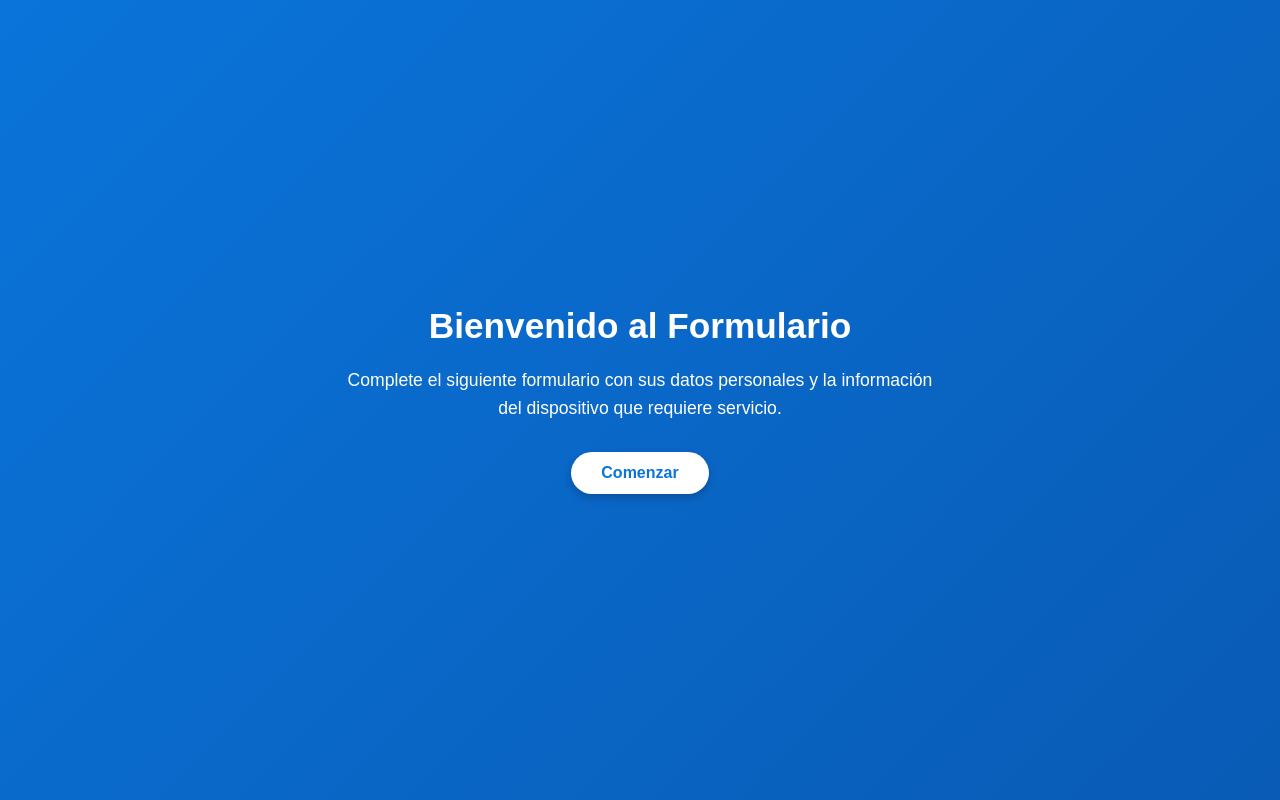
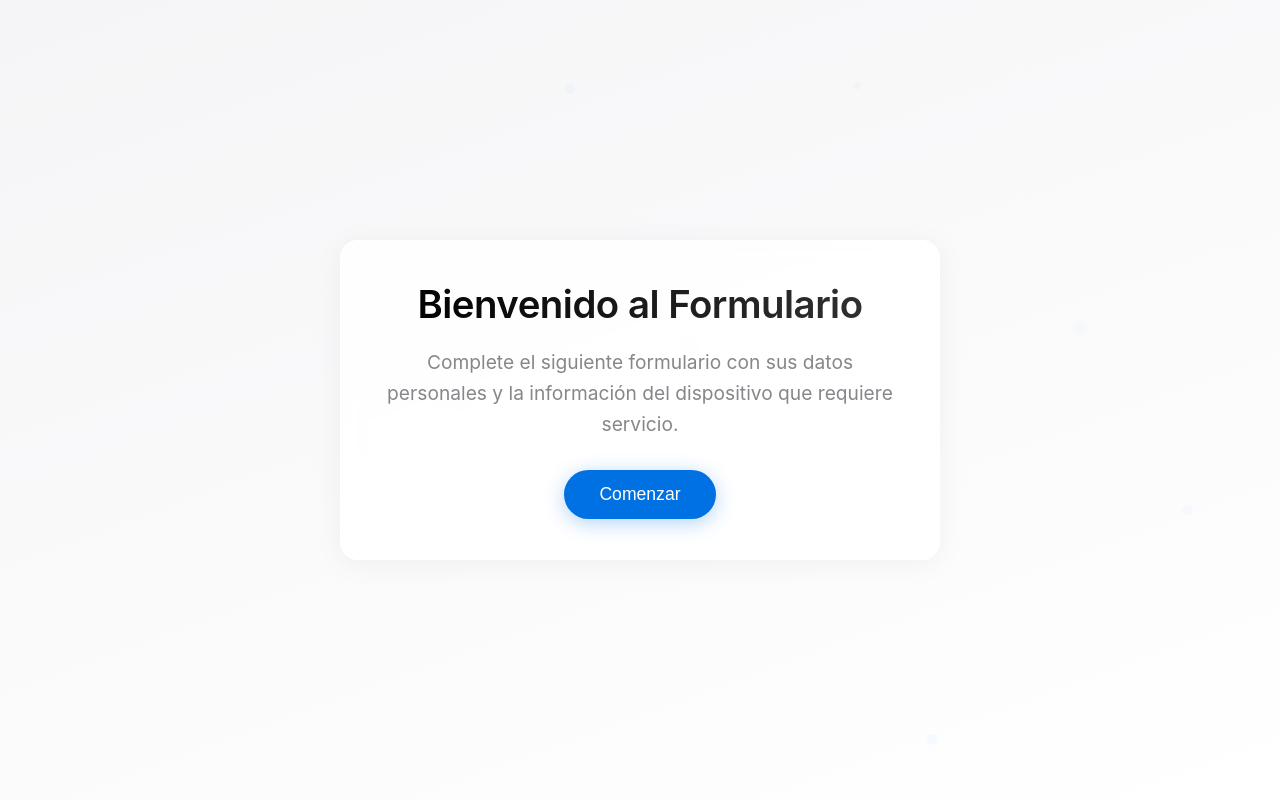
Before and after one commit to reipnaej06/Expert, a plain HTML site: page index.html in a window 1280 px wide. Drawn offline with Linux system fonts and the light colour scheme.

Commit message:
Update index.html
modificacion de estetica, colores, animacion

```diff
--- a/index.html
+++ b/index.html
@@ -13,11 +13,12 @@
     }
 
     body {
-      font-family: Arial, sans-serif;
+      font-family: -apple-system, BlinkMacSystemFont, 'Segoe UI', Roboto, Helvetica, Arial, sans-serif;
       overflow-x: hidden;
+      -webkit-font-smoothing: antialiased;
     }
 
-    /* Página de bienvenida */
+    /* Página de bienvenida - Estilo Apple */
     #welcomePage {
       position: fixed;
       top: 0;
@@ -28,39 +29,129 @@
       flex-direction: column;
       justify-content: center;
       align-items: center;
-      background: linear-gradient(135deg, #0a74da 0%, #095bb5 100%);
-      color: white;
+      background: linear-gradient(160deg, #f5f5f7 0%, #ffffff 100%);
+      color: #1d1d1f;
       z-index: 1000;
       padding: 20px;
       text-align: center;
+      opacity: 0;
+      transform: translateY(20px);
+      animation: fadeIn 0.8s cubic-bezier(0.22, 0.61, 0.36, 1) forwards;
+    }
+
+    @keyframes fadeIn {
+      to {
+        opacity: 1;
+        transform: translateY(0);
+      }
     }
 
     .welcome-content {
       max-width: 600px;
+      padding: 40px;
+      background-color: rgba(255, 255, 255, 0.85);
+      border-radius: 18px;
+      backdrop-filter: blur(10px);
+      box-shadow: 0 4px 30px rgba(0, 0, 0, 0.05);
+      border: 1px solid rgba(255, 255, 255, 0.3);
     }
 
     .welcome-title {
-      font-size: 2.2rem;
+      font-size: 2.4rem;
       margin-bottom: 20px;
+      font-weight: 600;
+      letter-spacing: -0.5px;
+      background: linear-gradient(90deg, #000000, #333333);
+      -webkit-background-clip: text;
+      -webkit-text-fill-color: transparent;
     }
 
     .welcome-text {
-      font-size: 1.1rem;
+      font-size: 1.2rem;
       margin-bottom: 30px;
       line-height: 1.6;
+      color: #86868b;
+      font-weight: 400;
     }
 
     .next-button {
-      background-color: white;
-      color: #0a74da;
-      padding: 12px 30px;
-      font-size: 1rem;
+      background-color: #0071e3;
+      color: white;
+      padding: 14px 35px;
+      font-size: 1.1rem;
       border: none;
       border-radius: 50px;
       cursor: pointer;
-      transition: all 0.3s;
-      font-weight: bold;
-      box-shadow: 0 4px 8px rgba(0,0,0,0.2);
+      transition: all 0.3s cubic-bezier(0.25, 0.1, 0.25, 1);
+      font-weight: 500;
+      box-shadow: 0 4px 20px rgba(0, 113, 227, 0.3);
+      position: relative;
+      overflow: hidden;
+    }
+
+    .next-button:hover {
+      background-color: #0077ed;
+      transform: translateY(-2px);
+      box-shadow: 0 6px 25px rgba(0, 113, 227, 0.4);
+    }
+
+    .next-button:active {
+      transform: translateY(0);
+      box-shadow: 0 4px 15px rgba(0, 113, 227, 0.3);
+    }
+
+    .next-button::after {
+      content: "";
+      position: absolute;
+      top: 50%;
+      left: 50%;
+      width: 5px;
+      height: 5px;
+      background: rgba(255, 255, 255, 0.5);
+      opacity: 0;
+      border-radius: 100%;
+      transform: scale(1, 1) translate(-50%, -50%);
+      transform-origin: 50% 50%;
+    }
+
+    .next-button:focus:not(:active)::after {
+      animation: ripple 0.6s ease-out;
+    }
+
+    @keyframes ripple {
+      0% {
+        transform: scale(0, 0);
+        opacity: 0.5;
+      }
+      100% {
+        transform: scale(20, 20);
+        opacity: 0;
+      }
+    }
+
+    /* Apple-like floating dots decoration */
+    .dots-decoration {
+      position: absolute;
+      width: 100%;
+      height: 100%;
+      pointer-events: none;
+      z-index: -1;
+    }
+
+    .dot {
+      position: absolute;
+      background: rgba(0, 122, 255, 0.1);
+      border-radius: 50%;
+      animation: float 15s infinite linear;
+    }
+
+    @keyframes float {
+      0% {
+        transform: translateY(0) rotate(0deg);
+      }
+      100% {
+        transform: translateY(-100vh) rotate(360deg);
+      }
     }
 
     /* Página del formulario */
@@ -72,10 +163,16 @@
     }
 
     .form-header {
-      background-color: #0a74da;
-      color: white;
-      padding: 12px;
+      background-color: #f5f5f7;
+      color: #1d1d1f;
+      padding: 15px;
       text-align: center;
+      border-bottom: 1px solid #d2d2d7;
+    }
+
+    .form-header h1 {
+      font-weight: 500;
+      font-size: 1.4rem;
     }
 
     /* Contenedor del PDF - ¡AJUSTE CLAVE! */
@@ -97,36 +194,50 @@
       bottom: 0;
       left: 0;
       right: 0;
-      background: white;
-      padding: 10px;
+      background: #f5f5f7;
+      padding: 15px;
       display: flex;
       justify-content: center;
       gap: 15px;
-      box-shadow: 0 -2px 10px rgba(0,0,0,0.1);
+      border-top: 1px solid #d2d2d7;
     }
 
     .action-button {
-      padding: 8px 20px;
-      border-radius: 4px;
+      padding: 10px 25px;
+      border-radius: 50px;
       border: none;
       cursor: pointer;
-      font-weight: bold;
+      font-weight: 500;
+      font-size: 0.95rem;
+      transition: all 0.3s cubic-bezier(0.25, 0.1, 0.25, 1);
     }
 
     .print-button {
-      background-color: #0a74da;
+      background-color: #0071e3;
       color: white;
     }
 
+    .print-button:hover {
+      background-color: #0077ed;
+    }
+
     .back-button {
-      background-color: #f0f0f0;
-      color: #333;
+      background-color: transparent;
+      color: #0071e3;
+      border: 1px solid #d2d2d7;
+    }
+
+    .back-button:hover {
+      background-color: rgba(0, 113, 227, 0.1);
     }
   </style>
 </head>
 <body>
   <!-- Página de bienvenida -->
   <div id="welcomePage">
+    <!-- Decoración de puntos flotantes -->
+    <div class="dots-decoration" id="dotsContainer"></div>
+
     <div class="welcome-content">
       <h1 class="welcome-title">Bienvenido al Formulario</h1>
       <p class="welcome-text">
@@ -157,16 +268,50 @@
   </div>
 
   <script>
+    // Crear puntos decorativos
+    function createDots() {
+      const container = document.getElementById('dotsContainer');
+      const dotCount = 12;
+
+      for (let i = 0; i < dotCount; i++) {
+        const dot = document.createElement('div');
+        dot.className = 'dot';
+
+        // Tamaño aleatorio entre 5 y 15px
+        const size = Math.random() * 10 + 5;
+        dot.style.width = `${size}px`;
+        dot.style.height = `${size}px`;
+
+        // Posición aleatoria
+        dot.style.left = `${Math.random() * 100}%`;
+        dot.style.top = `${Math.random() * 100}%`;
+
+        // Opacidad aleatoria
+        dot.style.opacity = Math.random() * 0.4 + 0.1;
+
+        // Animación diferente para cada punto
+        dot.style.animationDuration = `${Math.random() * 10 + 10}s`;
+        dot.style.animationDelay = `${Math.random() * 5}s`;
+
+        container.appendChild(dot);
+      }
+    }
+
     // Mostrar formulario (oculta bienvenida)
     function showForm() {
-      document.getElementById('welcomePage').style.display = 'none';
-      document.getElementById('formPage').style.display = 'flex';
+      document.getElementById('welcomePage').style.opacity = '1';
+      document.getElementById('welcomePage').style.animation = 'fadeOut 0.5s ease forwards';
+      setTimeout(() => {
+        document.getElementById('welcomePage').style.display = 'none';
+        document.getElementById('formPage').style.display = 'flex';
+      }, 500);
     }
 
     // Volver a bienvenida (oculta formulario)
     function showWelcome() {
       document.getElementById('formPage').style.display = 'none';
       document.getElementById('welcomePage').style.display = 'flex';
+      document.getElementById('welcomePage').style.animation = 'fadeIn 0.8s cubic-bezier(0.22, 0.61, 0.36, 1) forwards';
     }
 
     // Imprimir PDF
@@ -177,10 +322,21 @@
       };
     }
 
-    // Inicialización: Mostrar solo bienvenida al cargar
+    // Inicialización
     document.addEventListener('DOMContentLoaded', function() {
+      createDots();
       document.getElementById('welcomePage').style.display = 'flex';
       document.getElementById('formPage').style.display = 'none';
+
+      // Agregar keyframes dinámicamente para fadeOut
+      const style = document.createElement('style');
+      style.innerHTML = `
+        @keyframes fadeOut {
+          from { opacity: 1; transform: translateY(0); }
+          to { opacity: 0; transform: translateY(-20px); }
+        }
+      `;
+      document.head.appendChild(style);
     });
   </script>
 </body>
```
